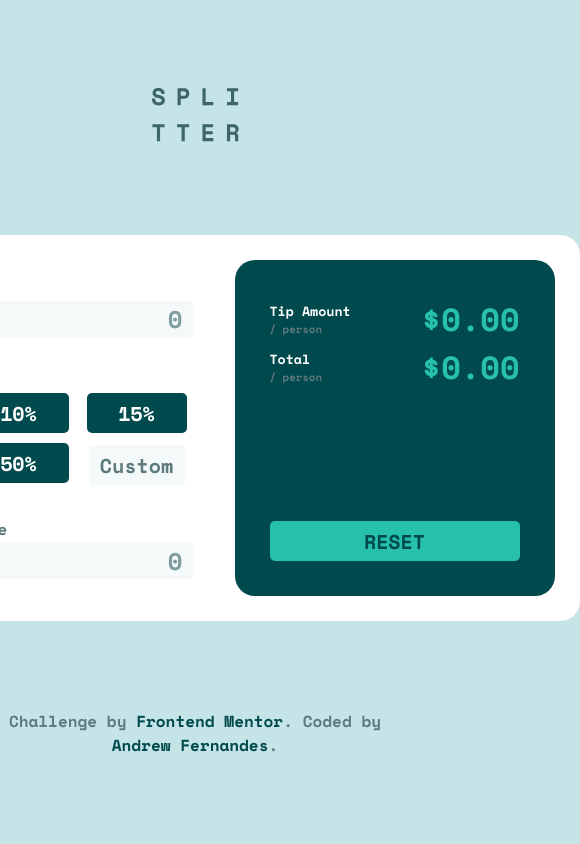
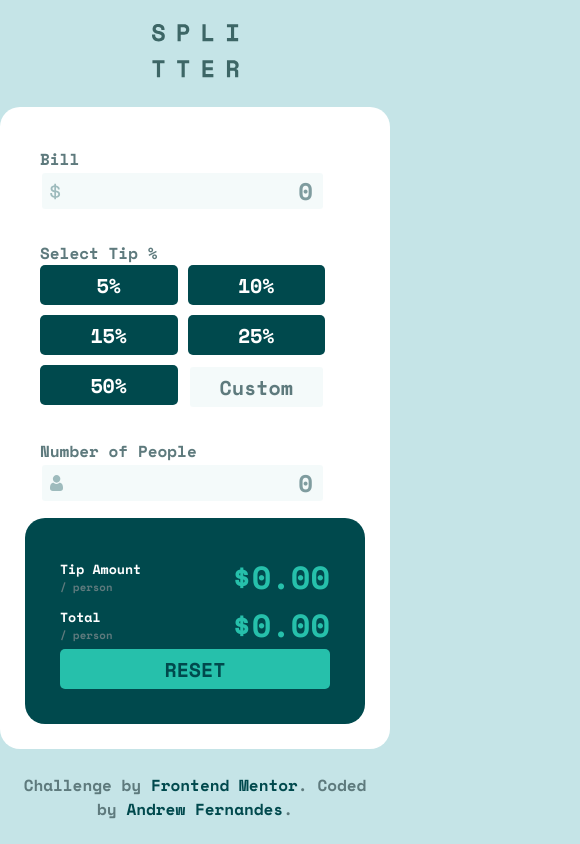
Before and after one commit to andrew8gmf/tip-calculator-app, an Angular app: page / in a window 390 px wide. Shown: the whole page, 580 px wide, since content can reach past the window. Built offline with nearby package versions, Linux system fonts and the light colour scheme.

Commit message:
feat: add media query mobile breakpoint

```diff
--- a/src/app/home/home.component.scss
+++ b/src/app/home/home.component.scss
@@ -52,6 +52,7 @@
                         color: var(--cyan-very-dark);
                         padding: 0 10px 0 30px;
                         text-align: right;
+                        width: 100%;
 
                         &::placeholder {
                             color: var(--grayish-cyan);
@@ -206,7 +207,7 @@
     }
 
     .attribution {
-        margin: auto;
+        margin: auto 20px;
         text-align: center;
 
         &__link {
@@ -219,3 +220,27 @@
         }
     }
 }
+
+@media only screen and (max-width: 800px) {
+    .main {
+        &__card {
+            flex-direction: column;
+
+            &__options {
+                &__tip {
+                    &__container {
+                        grid-template-columns: repeat(2,1fr);
+
+                        &__percent {
+                            width: 100%;
+                        }
+
+                        &__custom {
+                            width: calc(100% - 20px - 4px);
+                        }
+                    }
+                }
+            }
+        }
+    }
+}
```
